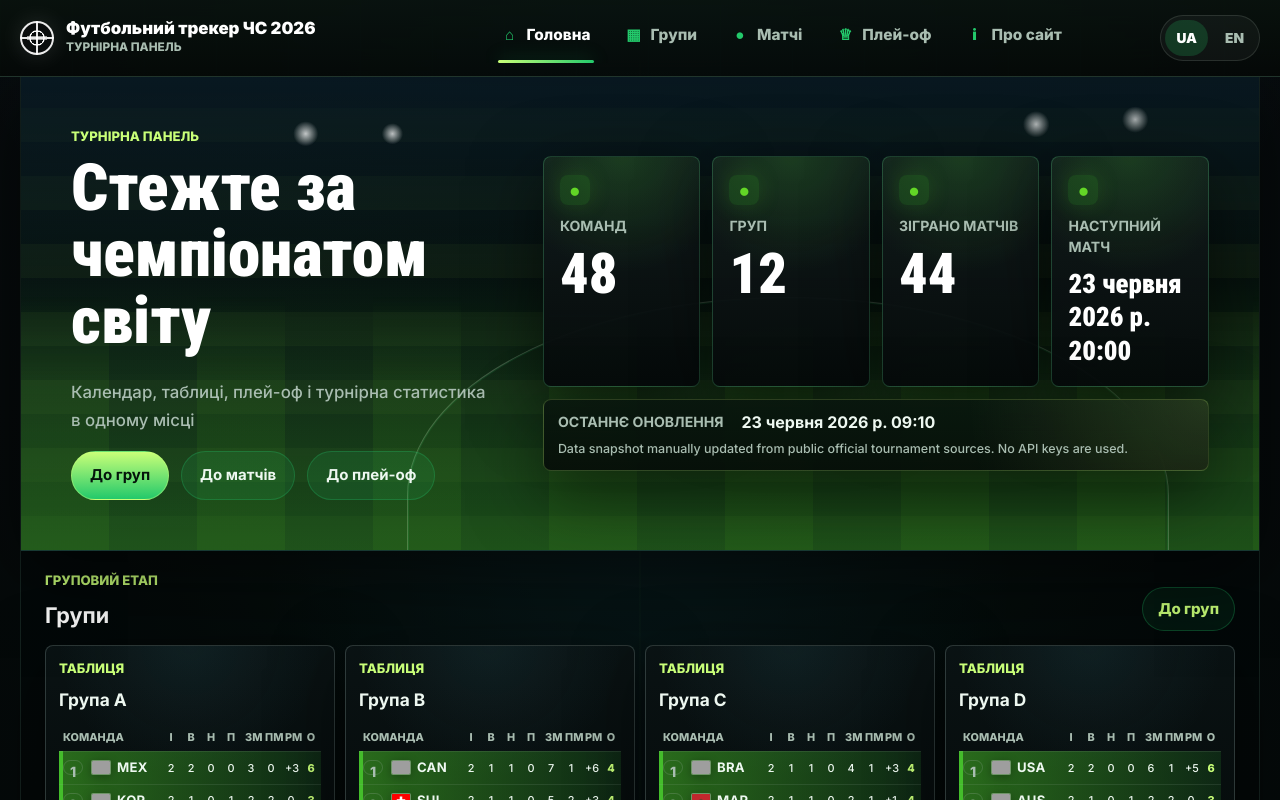
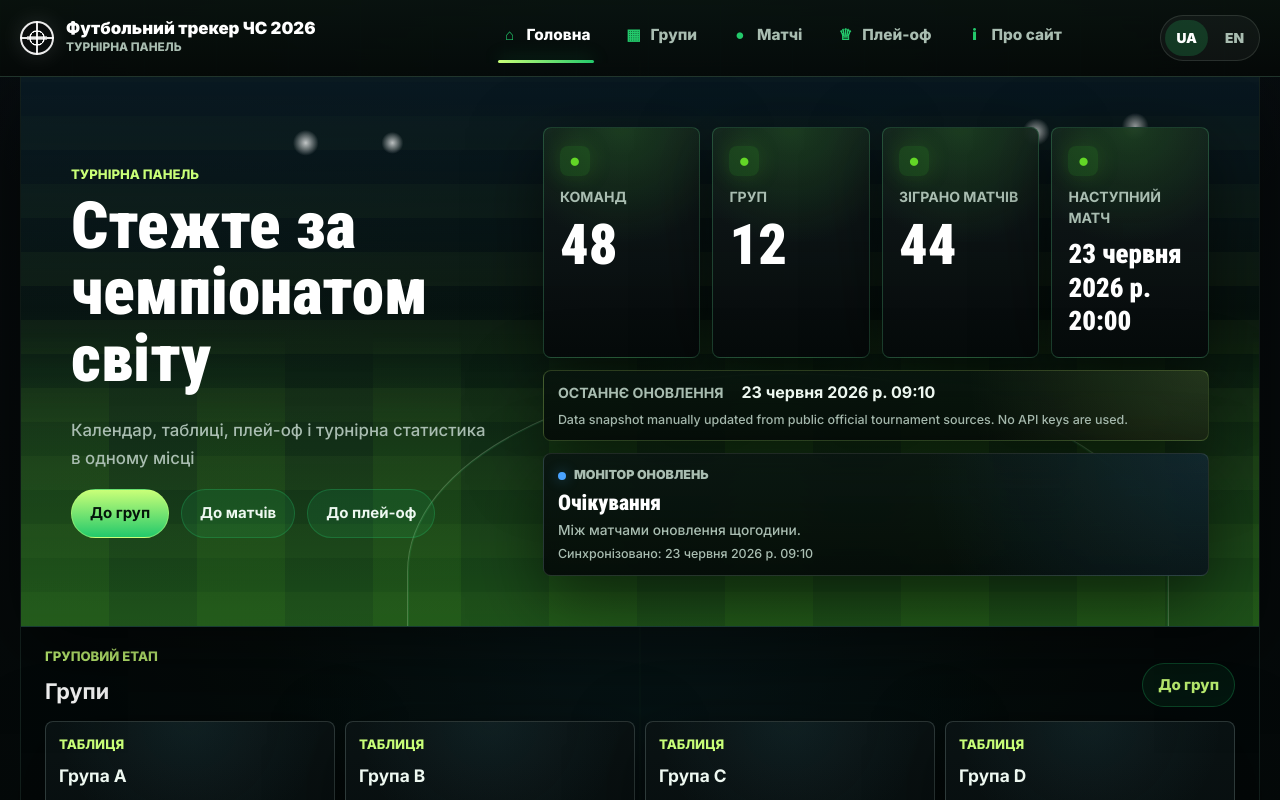
Before and after one commit to alexrud1993/fifa-world-cup-2026-tracker, a React (Vite) app: page / in a window 1280 px wide. Shown: the top 800 px of the page. Built offline with nearby package versions, Linux system fonts and the light colour scheme; grey boxes are pictures that could not be loaded.

Commit message:
Add live update indicator

```diff
--- /dev/null
+++ b/src/components/LiveUpdateIndicator.tsx
@@ -0,0 +1,31 @@
+import { formatDateTimeKyiv } from "../lib/dates";
+import type { Language, Translate } from "../lib/i18n";
+import type { Match } from "../lib/types";
+
+interface LiveUpdateIndicatorProps {
+  language: Language;
+  lastUpdated: string;
+  matches: Match[];
+  t: Translate;
+}
+
+export function LiveUpdateIndicator({ language, lastUpdated, matches, t }: LiveUpdateIndicatorProps) {
+  const liveCount = matches.filter((match) => match.status === "live").length;
+  const isLive = liveCount > 0;
+
+  return (
+    <aside className={`live-update-indicator ${isLive ? "live-update-indicator--live" : "live-update-indicator--hourly"}`}>
+      <div className="live-update-topline">
+        <span className="live-update-dot" aria-hidden="true" />
+        <span>{isLive ? t("liveUpdate.liveTitle") : t("liveUpdate.hourlyTitle")}</span>
+      </div>
+      <strong>
+        {isLive ? `${liveCount} ${t("liveUpdate.liveMatches")}` : t("liveUpdate.standby")}
+      </strong>
+      <p>{isLive ? t("liveUpdate.liveCadence") : t("liveUpdate.hourlyCadence")}</p>
+      <small>
+        {t("liveUpdate.synced")}: {formatDateTimeKyiv(lastUpdated, language)}
+      </small>
+    </aside>
+  );
+}
--- a/src/components/MatchCard.tsx
+++ b/src/components/MatchCard.tsx
@@ -1,5 +1,5 @@
 import type { Match, Team } from "../lib/types";
-import { formatDateCardKyiv, formatTimeKyiv } from "../lib/dates";
+import { formatDateCardKyiv, formatDateTimeKyiv, formatTimeKyiv } from "../lib/dates";
 import { getFlagUrlForTeamCode } from "../lib/flags";
 import { getStatusLabel, type Language, type Translate } from "../lib/i18n";
 import { MatchTooltip } from "./MatchTooltip";
@@ -8,6 +8,7 @@ interface MatchCardProps {
   variant?: "default" | "compact";
   isOpen: boolean;
   language: Language;
+  lastUpdated?: string;
   match: Match;
   groupLabel?: string | null;
   homeTeam?: Team | null;
@@ -23,6 +24,7 @@ export function MatchCard({
   variant = "default",
   isOpen,
   language,
+  lastUpdated,
   match,
   groupLabel,
   homeTeam,
@@ -38,6 +40,7 @@ export function MatchCard({
   const className = [
     "match-card",
     isInteractive ? "match-card--interactive" : "match-card--static",
+    match.status === "live" ? "match-card--live" : "",
     variant === "compact" ? "match-card--compact" : ""
   ]
     .filter(Boolean)
@@ -50,6 +53,7 @@ export function MatchCard({
           {groupLabel ? <span className="match-group-chip">{groupLabel}</span> : null}
         </div>
         <span className={`match-status-badge match-status-badge--${match.status}`}>
+          {match.status === "live" ? <span className="match-status-dot" aria-hidden="true" /> : null}
           {getStatusLabel(match.status, t)}
         </span>
       </div>
@@ -83,6 +87,12 @@ export function MatchCard({
         )}
         {isInteractive ? <span className="match-card-action">{t("matches.tapDetails")}</span> : null}
       </div>
+
+      {match.status === "live" && lastUpdated ? (
+        <div className="match-live-sync">
+          {t("liveUpdate.synced")}: {formatDateTimeKyiv(lastUpdated, language)}
+        </div>
+      ) : null}
 
       {isInteractive && isOpen ? (
         <MatchTooltip
--- a/src/lib/i18n.ts
+++ b/src/lib/i18n.ts
@@ -107,6 +107,13 @@ const translations = {
     "about.dataStatus": "Data status",
     "about.localJson": "Local JSON data",
     "about.lastUpdated": "Last updated",
+    "liveUpdate.liveTitle": "Live updates active",
+    "liveUpdate.hourlyTitle": "Update monitor",
+    "liveUpdate.liveMatches": "live",
+    "liveUpdate.standby": "Standby",
+    "liveUpdate.liveCadence": "Refreshing about every 5 minutes during live matches.",
+    "liveUpdate.hourlyCadence": "Refreshing hourly between matches.",
+    "liveUpdate.synced": "Synced",
     "about.sourceNote": "Source note",
     "footer.about": "About",
     "footer.github": "GitHub",
@@ -214,6 +221,13 @@ const translations = {
     "about.dataStatus": "Статус даних",
     "about.localJson": "Локальні JSON-дані",
     "about.lastUpdated": "Останнє оновлення",
+    "liveUpdate.liveTitle": "LIVE-оновлення активне",
+    "liveUpdate.hourlyTitle": "Монітор оновлень",
+    "liveUpdate.liveMatches": "наживо",
+    "liveUpdate.standby": "Очікування",
+    "liveUpdate.liveCadence": "Під час live-матчів оновлення кожні ~5 хв.",
+    "liveUpdate.hourlyCadence": "Між матчами оновлення щогодини.",
+    "liveUpdate.synced": "Синхронізовано",
     "about.sourceNote": "Примітка джерела",
     "footer.about": "Про сайт",
     "footer.github": "GitHub",
--- a/src/pages/HomePage.tsx
+++ b/src/pages/HomePage.tsx
@@ -1,6 +1,7 @@
 import { useState } from "react";
 import { GroupTable } from "../components/GroupTable";
 import { KnockoutBracket } from "../components/KnockoutBracket";
+import { LiveUpdateIndicator } from "../components/LiveUpdateIndicator";
 import { MatchCard } from "../components/MatchCard";
 import { formatDateTimeKyiv, sortMatchesByDate } from "../lib/dates";
 import {
@@ -75,6 +76,13 @@ export function HomePage({ data, language, onNavigate, t }: HomePageProps) {
             <strong>{formatDateTimeKyiv(data.tournament.lastUpdated, language)}</strong>
             <p>{data.tournament.note}</p>
           </div>
+
+          <LiveUpdateIndicator
+            language={language}
+            lastUpdated={data.tournament.lastUpdated}
+            matches={data.matches}
+            t={t}
+          />
         </div>
       </section>
 
@@ -123,6 +131,7 @@ export function HomePage({ data, language, onNavigate, t }: HomePageProps) {
                   homeTeam={resolveTeam(match.homeTeamId, teamsById)}
                   isOpen={openMatchId === match.id}
                 language={language}
+                lastUpdated={data.tournament.lastUpdated}
                 key={match.id}
                 match={match}
                 onToggle={(matchId) =>
--- a/src/pages/MatchesPage.tsx
+++ b/src/pages/MatchesPage.tsx
@@ -1,5 +1,6 @@
 import { useState } from "react";
 import { EmptyState } from "../components/EmptyState";
+import { LiveUpdateIndicator } from "../components/LiveUpdateIndicator";
 import { MatchCard } from "../components/MatchCard";
 import { isTodayKyiv, sortMatchesByDate } from "../lib/dates";
 import {
@@ -98,6 +99,13 @@ export function MatchesPage({ data, language, t }: MatchesPageProps) {
         />
       ) : (
         <>
+          <LiveUpdateIndicator
+            language={language}
+            lastUpdated={data.tournament.lastUpdated}
+            matches={data.matches}
+            t={t}
+          />
+
           <div className="matches-controls">
             <div className="filter-chips" aria-label="Match filters">
               {matchFilters.map((filter) => (
@@ -172,6 +180,7 @@ export function MatchesPage({ data, language, t }: MatchesPageProps) {
                     homeTeam={resolveTeam(match.homeTeamId, teamsById)}
                     isOpen={openMatchId === match.id}
                     language={language}
+                    lastUpdated={data.tournament.lastUpdated}
                     key={match.id}
                     match={match}
                     onToggle={(matchId) =>
--- a/src/styles/globals.css
+++ b/src/styles/globals.css
@@ -302,6 +302,7 @@ button {
 }
 
 .home-hero-copy,
+.live-update-indicator,
 .home-updated-card,
 .home-summary-card {
   border: 1px solid var(--color-border);
@@ -365,6 +366,81 @@ button {
   color: var(--color-muted);
   line-height: 1.45;
   font-size: 0.78rem;
+}
+
+.live-update-indicator {
+  position: relative;
+  z-index: 1;
+  display: grid;
+  gap: 7px;
+  padding: 12px 14px;
+  overflow: hidden;
+  border-color: rgba(158, 178, 165, 0.18);
+  background:
+    radial-gradient(circle at 100% 0, rgba(74, 163, 255, 0.12), transparent 42%),
+    linear-gradient(180deg, rgba(9, 20, 17, 0.88), rgba(4, 10, 8, 0.94));
+  backdrop-filter: blur(12px);
+}
+
+.live-update-indicator--live {
+  border-color: rgba(126, 242, 75, 0.4);
+  background:
+    radial-gradient(circle at 100% 0, rgba(126, 242, 75, 0.2), transparent 42%),
+    linear-gradient(180deg, rgba(14, 35, 22, 0.94), rgba(5, 13, 8, 0.96));
+  box-shadow: var(--shadow-panel), 0 0 0 1px rgba(41, 207, 114, 0.12);
+}
+
+.live-update-topline {
+  display: flex;
+  align-items: center;
+  gap: 8px;
+  color: var(--color-muted);
+  font-size: 0.78rem;
+  font-weight: 900;
+  text-transform: uppercase;
+}
+
+.live-update-dot,
+.match-status-dot {
+  display: inline-block;
+  width: 8px;
+  height: 8px;
+  flex: 0 0 8px;
+  border-radius: 999px;
+  background: var(--color-pitch);
+  box-shadow: 0 0 14px rgba(126, 242, 75, 0.72);
+}
+
+.live-update-indicator--hourly .live-update-dot {
+  background: #4aa3ff;
+  box-shadow: 0 0 14px rgba(74, 163, 255, 0.46);
+}
+
+.live-update-indicator strong {
+  color: var(--color-text-strong);
+  font-family: var(--font-display);
+  font-size: 1.35rem;
+  font-weight: 900;
+  line-height: 1;
+}
+
+.live-update-indicator p,
+.live-update-indicator small {
+  margin: 0;
+  color: var(--color-muted);
+  line-height: 1.35;
+}
+
+.live-update-indicator p {
+  font-size: 0.86rem;
+}
+
+.live-update-indicator small {
+  font-size: 0.78rem;
+}
+
+.live-update-indicator + .matches-controls {
+  margin-top: 16px;
 }
 
 .home-summary-grid {
@@ -1246,6 +1322,14 @@ button {
   border-color: rgba(41, 207, 114, 0.48);
   transform: translateY(-1px);
   box-shadow: 0 26px 76px rgba(0, 0, 0, 0.6), 0 0 0 1px rgba(35, 201, 107, 0.1);
+}
+
+.match-card--live {
+  border-color: rgba(126, 242, 75, 0.48);
+  background:
+    radial-gradient(circle at 50% 0, rgba(126, 242, 75, 0.18), transparent 46%),
+    linear-gradient(180deg, rgba(10, 29, 18, 0.96), rgba(4, 12, 8, 0.98));
+  box-shadow: 0 26px 76px rgba(0, 0, 0, 0.58), 0 0 0 1px rgba(41, 207, 114, 0.18);
 }
 
 .matches-controls {
@@ -1389,9 +1473,10 @@ button {
 }
 
 .match-status-badge--live {
-  border: 1px solid rgba(255, 184, 77, 0.3);
-  color: #ffe2b6;
-  background: rgba(255, 184, 77, 0.12);
+  gap: 7px;
+  border: 1px solid rgba(126, 242, 75, 0.48);
+  color: #f3ffd7;
+  background: rgba(41, 207, 114, 0.2);
 }
 
 .match-status-badge--postponed,
@@ -1485,6 +1570,15 @@ button {
   font-weight: 900;
 }
 
+.match-card--live .match-score {
+  border-color: rgba(126, 242, 75, 0.48);
+  color: #f7ffe7;
+  background:
+    radial-gradient(circle at 50% 0, rgba(126, 242, 75, 0.26), transparent 58%),
+    rgba(41, 207, 114, 0.12);
+  box-shadow: 0 0 24px rgba(41, 207, 114, 0.22);
+}
+
 .match-score-block small,
 .match-card-footer {
   color: var(--color-muted);
@@ -1492,6 +1586,14 @@ button {
 
 .match-score-block small {
   font-size: 0.9rem;
+}
+
+.match-live-sync {
+  margin-top: -2px;
+  color: #dfffd4;
+  font-size: 0.82rem;
+  font-weight: 800;
+  text-align: left;
 }
 
 .match-card-action {
@@ -1866,6 +1968,24 @@ button {
 }
 
 @media (prefers-reduced-motion: no-preference) {
+  @keyframes livePulse {
+    0%,
+    100% {
+      opacity: 1;
+      transform: scale(1);
+    }
+
+    50% {
+      opacity: 0.58;
+      transform: scale(1.28);
+    }
+  }
+
+  .live-update-indicator--live .live-update-dot,
+  .match-status-dot {
+    animation: livePulse 1.3s ease-in-out infinite;
+  }
+
   .match-card,
   .filter-chip,
   .home-quick-button,
```
